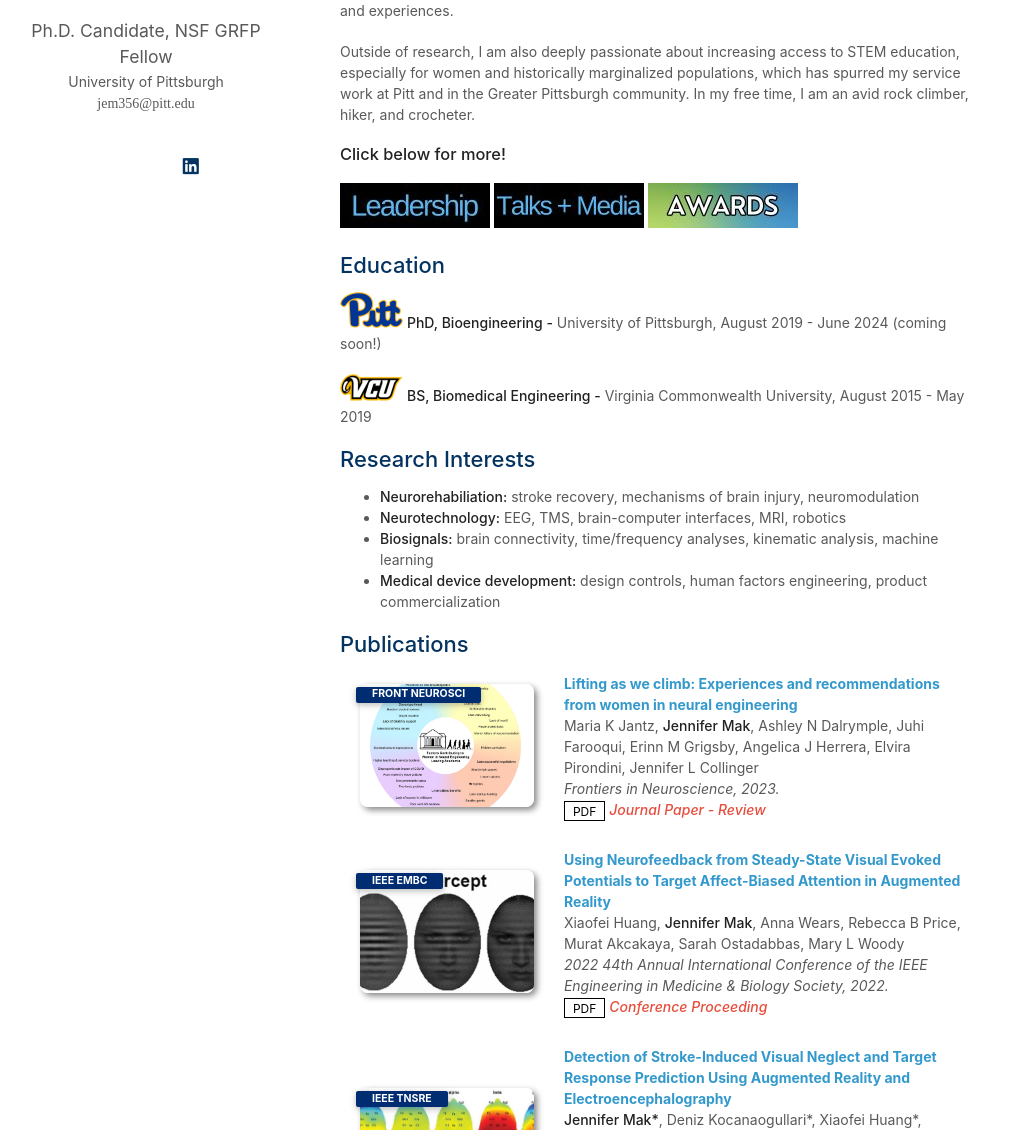
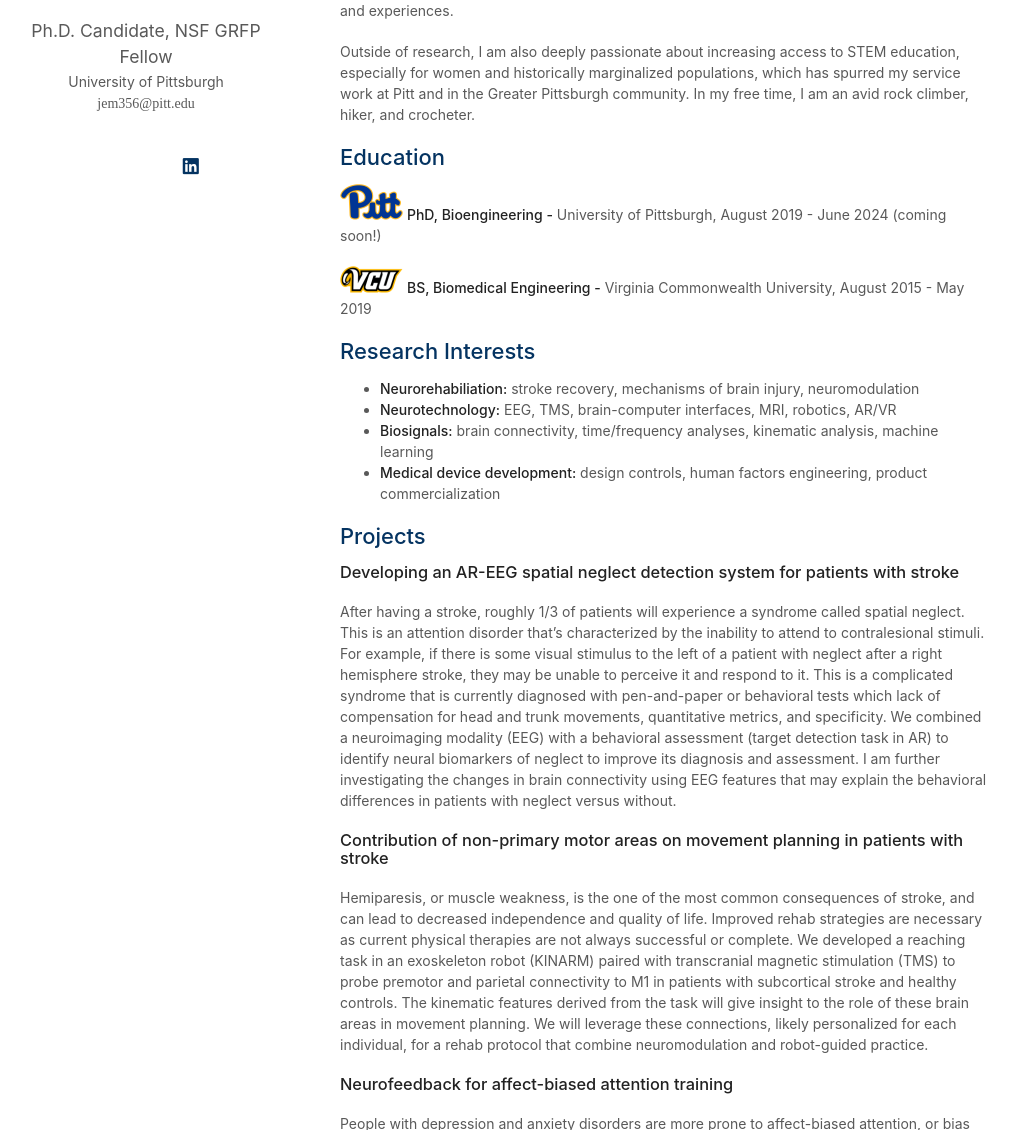
Before and after one commit to jennifer-mak/jennifer-mak, a Jekyll site: the page built from index.md, in a window 1280 px wide and 1400 px high. Shown: the part 270-1400 px from the top of the window, without its empty margins (130-1146 px from the left). Built offline with Jekyll 4.4.1, drawn with Linux system fonts in a browser that asks for light colours; nearby versions of some CDN libraries; a style sheet for code colours, icons or effects is not loaded; our own code applies the rules of GitHub Pages for plain Markdown files; some of the changed text lies outside the part shown.

Commit message:
Update index.md

```diff
--- a/index.md
+++ b/index.md
@@ -8,9 +8,6 @@ I am currently in my fifth year of my PhD in Bioengineering at the University of
 
 Outside of research, I am also deeply passionate about increasing access to STEM education, especially for women and historically marginalized populations, which has spurred my service work at Pitt and in the Greater Pittsburgh community. In my free time, I am an avid rock climber, hiker, and crocheter.
 
-### **Click below for more!**
-[![Leadership](/assets/img/leadership.JPG)](./leadership.html)   [![Talks and Media](/assets/img/talks.JPG)](./talks.html)   [![Awards](/assets/img/awards.jpg)](./awards.html)
-
 ## Education
 
 ![Pitt](/assets/img/Pitt.png) **PhD, Bioengineering -** University of Pittsburgh, August 2019 - June 2024 (coming soon!)
@@ -20,8 +17,22 @@ Outside of research, I am also deeply passionate about increasing access to STEM
 ## Research Interests
 
 - **Neurorehabiliation:** stroke recovery, mechanisms of brain injury, neuromodulation
-- **Neurotechnology:** EEG, TMS, brain-computer interfaces, MRI, robotics
+- **Neurotechnology:** EEG, TMS, brain-computer interfaces, MRI, robotics, AR/VR
 - **Biosignals:** brain connectivity, time/frequency analyses, kinematic analysis, machine learning
 - **Medical device development:** design controls, human factors engineering, product commercialization
 
+## Projects
+
+### **Developing an AR-EEG spatial neglect detection system for patients with stroke**
+After having a stroke, roughly 1/3 of patients will experience a syndrome called spatial neglect. This is an attention disorder that's characterized by the inability to attend to contralesional stimuli. For example, if there is some visual stimulus to the left of a patient with neglect after a right hemisphere stroke, they may be unable to perceive it and respond to it. This is a complicated syndrome that is currently diagnosed with pen-and-paper or behavioral tests which lack of compensation for head and trunk movements, quantitative metrics, and specificity. We combined a neuroimaging modality (EEG) with a behavioral assessment (target detection task in AR) to identify neural biomarkers of neglect to improve its diagnosis and assessment. I am further investigating the changes in brain connectivity using EEG features that may explain the behavioral differences in patients with neglect versus without.
+
+### **Contribution of non-primary motor areas on movement planning in patients with stroke**
+Hemiparesis, or muscle weakness, is the one of the most common consequences of stroke, and can lead to decreased independence and quality of life. Improved rehab strategies are necessary as current physical therapies are not always successful or complete. We developed a reaching task in an exoskeleton robot (KINARM) paired with transcranial magnetic stimulation (TMS) to probe premotor and parietal connectivity to M1 in patients with subcortical stroke and healthy controls. The kinematic features derived from the task will give insight to the role of these brain areas in movement planning. We will leverage these connections, likely personalized for each individual, for a rehab protocol that combine neuromodulation and robot-guided practice.
+
+### **Neurofeedback for affect-biased attention training**
+People with depression and anxiety disorders are more prone to affect-biased attention, or bias towards emotional stimuli. To reduce the attentive salience of affective stimuli, we used the AR-EEG system developed for the stroke patients with spatial neglect to develop a task to train attention away emotional distractors (sad and angry faces) and towards task-relevant stimuli (Gabor patches).
+
 {% include_relative _includes/publications.md %}
+
+### **Click below for more!**
+[![Leadership](/assets/img/leadership.JPG)](./leadership.html)   [![Talks and Media](/assets/img/talks.JPG)](./talks.html)   [![Awards](/assets/img/awards.jpg)](./awards.html)
```
